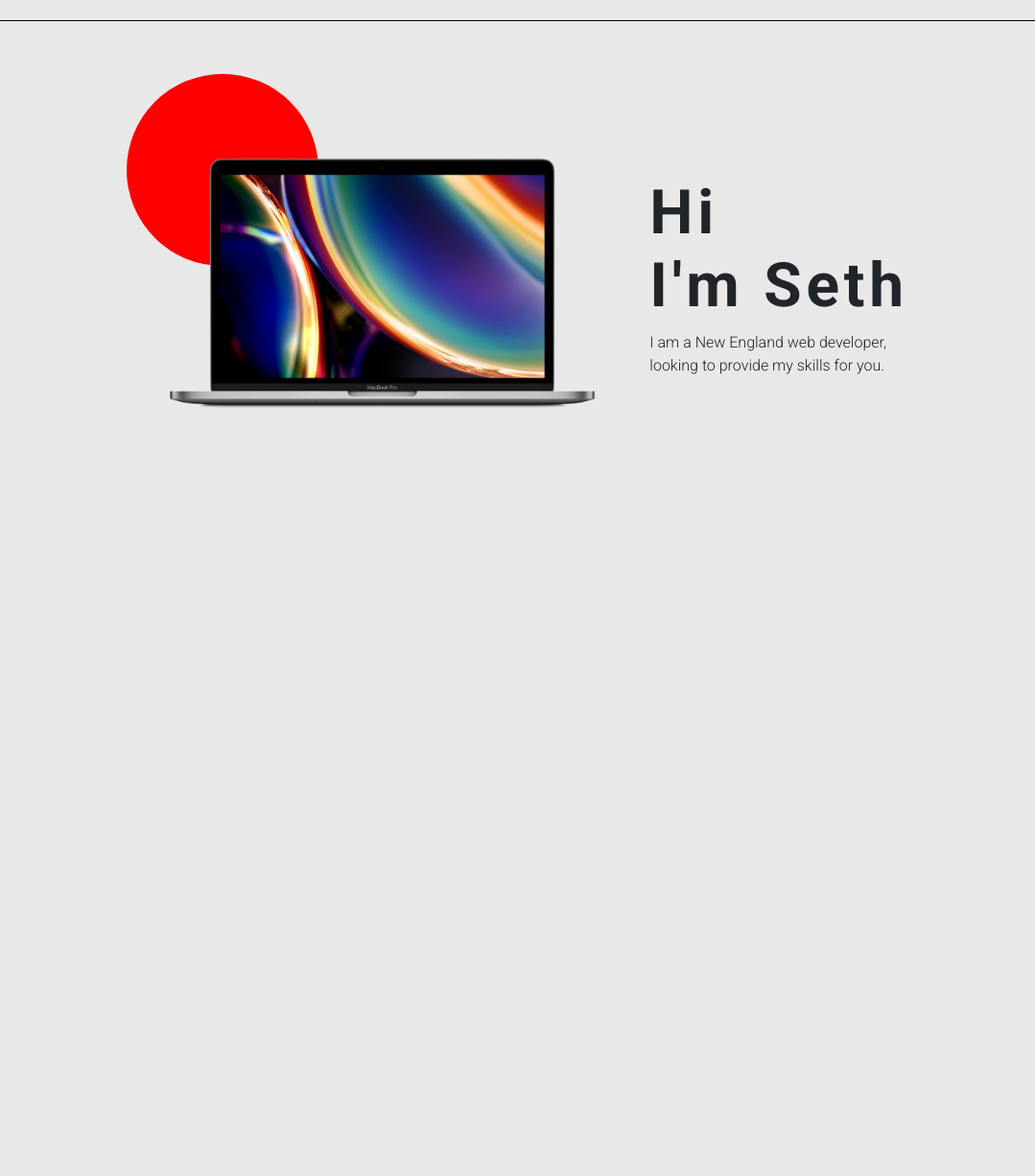
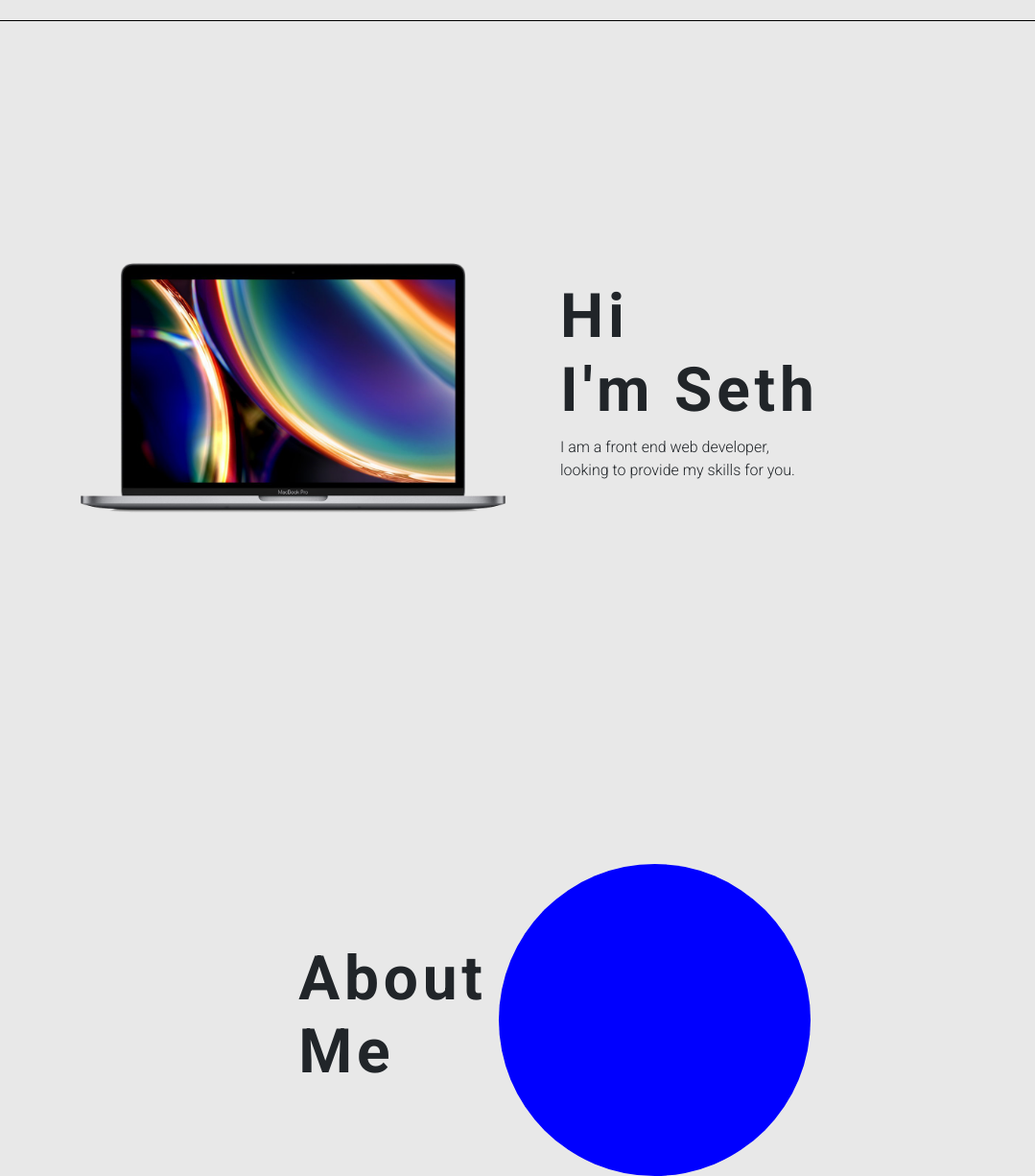
Before and after one commit to SethY8s/Portfolio1, a plain HTML site: page index.html in a window 1280 px wide. Shown: the part 67-1292 px from the top of the page at 96% size, without its empty margins (68-1147 px from the left). Before the commit the page ends 800 px from the top, so only its background shows below. Drawn offline with nearby package versions, Linux system fonts and the light colour scheme.

Commit message:
Added about me secttion

```diff
--- a/index.html
+++ b/index.html
@@ -53,32 +53,37 @@
           </div>
         </div>
       </nav>
+    </header>
 
     <article class="container-fluid">
-        <div class="row align-items-center">
-          <div class="circle1 col-md-0 col-xl-1"></div>
+      <div class="row align-items-center first-page intro">
+        <div class="col-xl-1"></div>
 
         <img
-            class="col-xl-5 col-lg-6 col-md-4 intro intro-img"
+          class="col-xl-5 col-lg-6 col-md-7 intro intro-img"
           src="resources/photos/263380712_1326499997763607_2561569042020727218_n.png"
           alt="picture of laptop with project"
         />
 
         <section class="intro col flex-shrink-1">
           <h1 class="centered">
-              <div>Hi</div>
+            Hi<br />
             I'm Seth
           </h1>
           <p>
-              I am a New England web developer, <br />looking to provide my
-              skills for you.
+            I am a front end web developer, <br />looking to provide my skills
+            for you.
           </p>
         </section>
         <!-- decorative shapes on first page -->
+      </div>
+      <div class="row align-items-center justify-content-center about-me">
+        <h2 class="col-auto">About <br />Me</h2>
 
+        <div class="myimage col-auto"></div>
       </div>
     </article>
-    </header>
+
     <main></main>
     <footer></footer>
     <script
--- a/resources/css/index.css
+++ b/resources/css/index.css
@@ -1,42 +1,38 @@
-*{
-    background-color: #E8E8E8;
-    font-family: "roboto";
+* {
+  background-color: #e8e8e8;
+  font-family: 'roboto';
 }
 
 /* making the navbar */
-.navbar{
+.navbar {
   margin: 1rem 4rem;
   border-bottom: 1px solid black;
-    font-family: "roboto";
+  font-family: 'roboto';
   font-weight: bold;
   font-size: 14px;
-
 }
 
-.navbar-nav{
+.navbar-nav {
   margin-right: 2rem;
 }
 
 .navbar-light .navbar-nav .nav-link:hover {
-    color: #2D45FF;
+  color: #2d45ff;
 }
 
 /* header and first page */
 
-h1{
-    font-family: "roboto";
+h1,
+h2 {
+  font-family: 'roboto';
   font-weight: bold;
   font-size: 4rem;
-    letter-spacing: .3rem;
+  letter-spacing: 0.3rem;
 }
 
-img{
+img {
   background-color: transparent;
   position: relative;
-
-
-
-
 }
 
 .navbar-toggler:focus,
@@ -46,30 +42,24 @@ img{
   box-shadow: none;
 }
 
-.intro{
+.intro {
   margin-top: 6.8rem;
-
 }
 
-
-
 /* fixing some sizing on first page */
-@media only screen and (max-width:768px){
-    .intro{
+@media only screen and (max-width: 768px) {
+  .intro {
     margin-top: 30px;
-
   }
-    .navbar-brand span{
+  .navbar-brand span {
     display: none;
   }
-    .intro-img{
+  .intro-img {
     width: 100%;
     position: relative;
-
   }
   .container {
     position: relative;
-
   }
   .centered {
     position: absolute;
@@ -79,31 +69,27 @@ img{
     background-color: transparent;
     font-size: 3rem;
     color: white;
-
   }
 
-     section p{
+  section p {
     position: absolute;
     text-align: center;
     font-size: 1.3rem;
-          border-bottom: 2rem solid white ;
+    border-bottom: 2rem solid white;
     margin-bottom: 2rem;
     top: 99%;
     left: 50%;
     transform: translate(-50%, -50%);
     padding-bottom: 1.75rem;
   }
+}
 
+.myimage {
+  height: 325px;
+  width: 325px;
+  border-radius: 50%;
+  background-color: blue;
 }
-/* shapes on first page */
-
-.circle1{
-    width: 200px;
-  height: 200px;
-  background: red;
-  border-radius: 50%;
-  position: relative;
-  left:200px;
-  bottom: 65px;
-
+.about-me {
+  margin-top: 15rem;
 }
```
Also changed, not shown: resources/photos/1200px-CSS.3.svg.png (added), resources/photos/Bootstrap_logo.svg.png (added), resources/photos/download.png (added), resources/photos/html-5-logo-png-transparent.png (added). Lines whose indentation alone changed are shown as unchanged.
